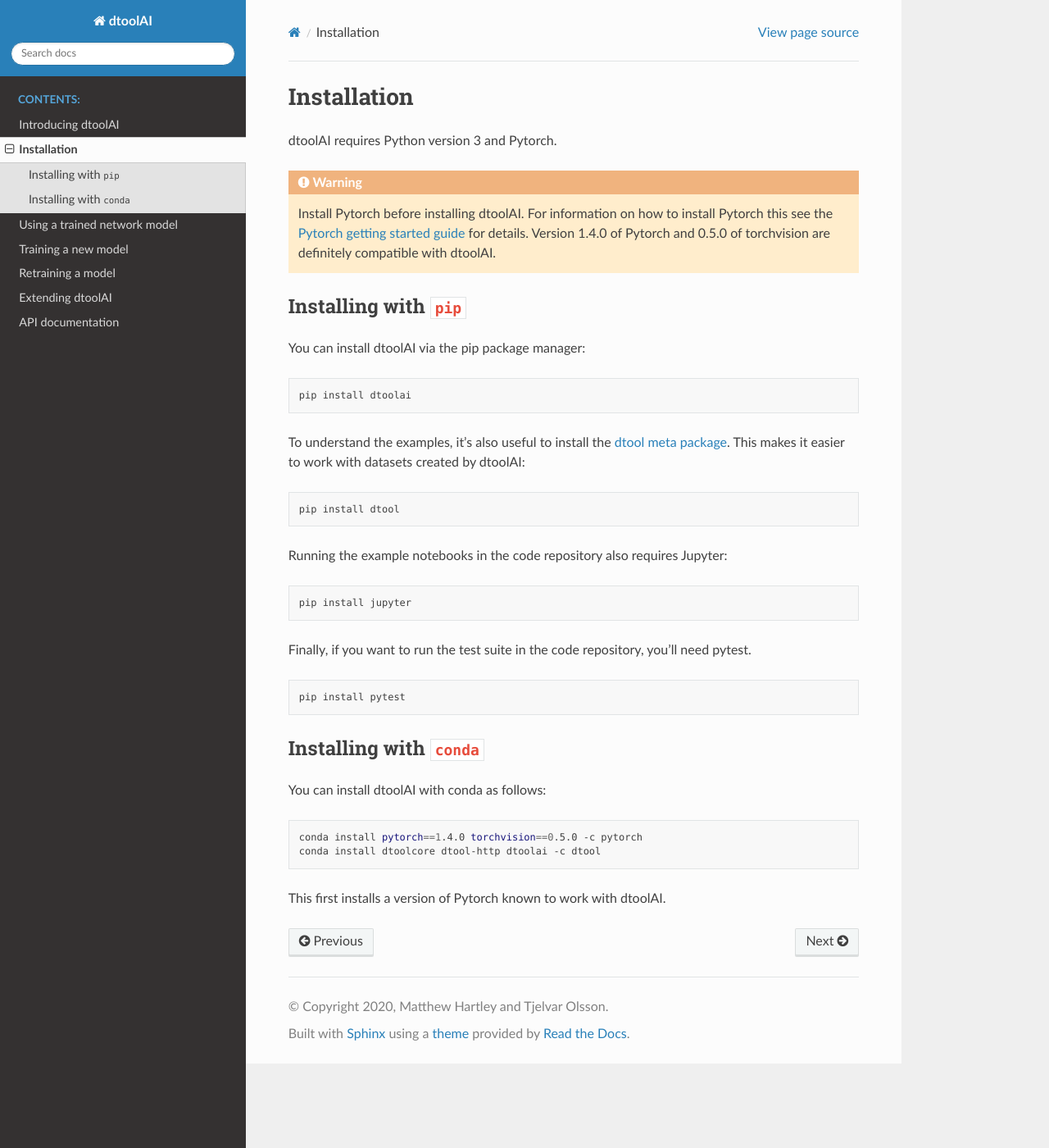
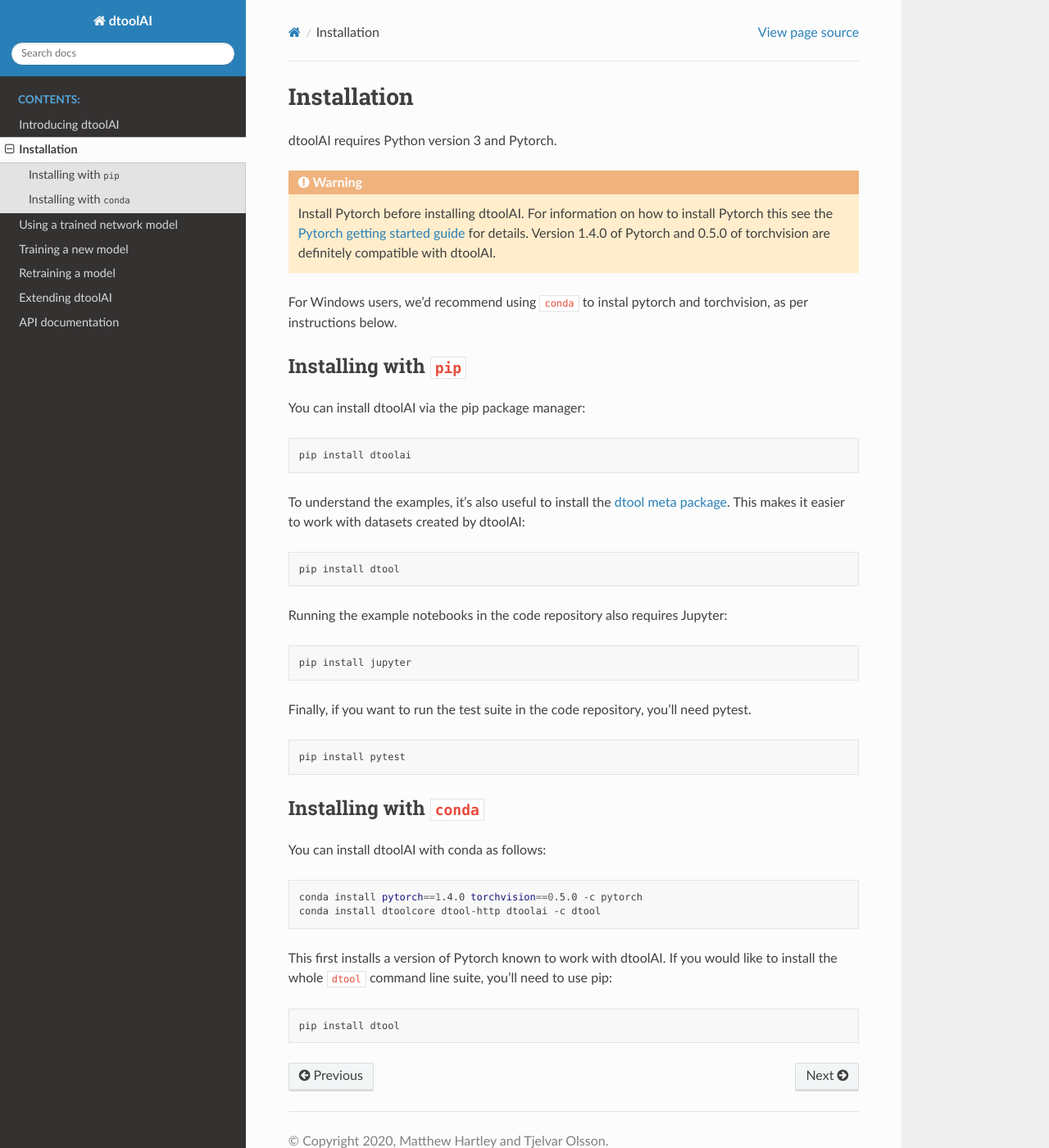
Before and after one commit to JIC-CSB/dtoolai, a Sphinx documentation site: the page built from docs/source/installation.rst, in a window 1280 px wide and 1400 px high. Shown: the whole window at 82% size. Built offline with Sphinx 7.4.7 and the Read the Docs theme 2.0.0, drawn with Linux system fonts in a browser that asks for light colours.

Commit message:
Update installation instructions to recommend conda for Windows

```diff
--- a/docs/source/installation.rst
+++ b/docs/source/installation.rst
@@ -6,6 +6,8 @@
 .. warning:: Install Pytorch before installing dtoolAI. For information on how to install Pytorch this see the
              `Pytorch getting started guide <https://pytorch.org/get-started/locally/>`_
              for details. Version 1.4.0 of Pytorch and 0.5.0 of torchvision are definitely compatible with dtoolAI.
+
+For Windows users, we'd recommend using ``conda`` to instal pytorch and torchvision, as per instructions below.
 
 Installing with ``pip``
 ~~~~~~~~~~~~~~~~~~~~~~~
@@ -45,4 +47,9 @@
     conda install pytorch==1.4.0 torchvision==0.5.0 -c pytorch
     conda install dtoolcore dtool-http dtoolai -c dtool
 
-This first installs a version of Pytorch known to work with dtoolAI.
+This first installs a version of Pytorch known to work with dtoolAI. If you would
+like to install the whole ``dtool`` command line suite, you'll need to use pip:
+
+.. code-block:: bash
+
+    pip install dtool
```
Also changed, not shown: README.rst (+9 -0 lines).
